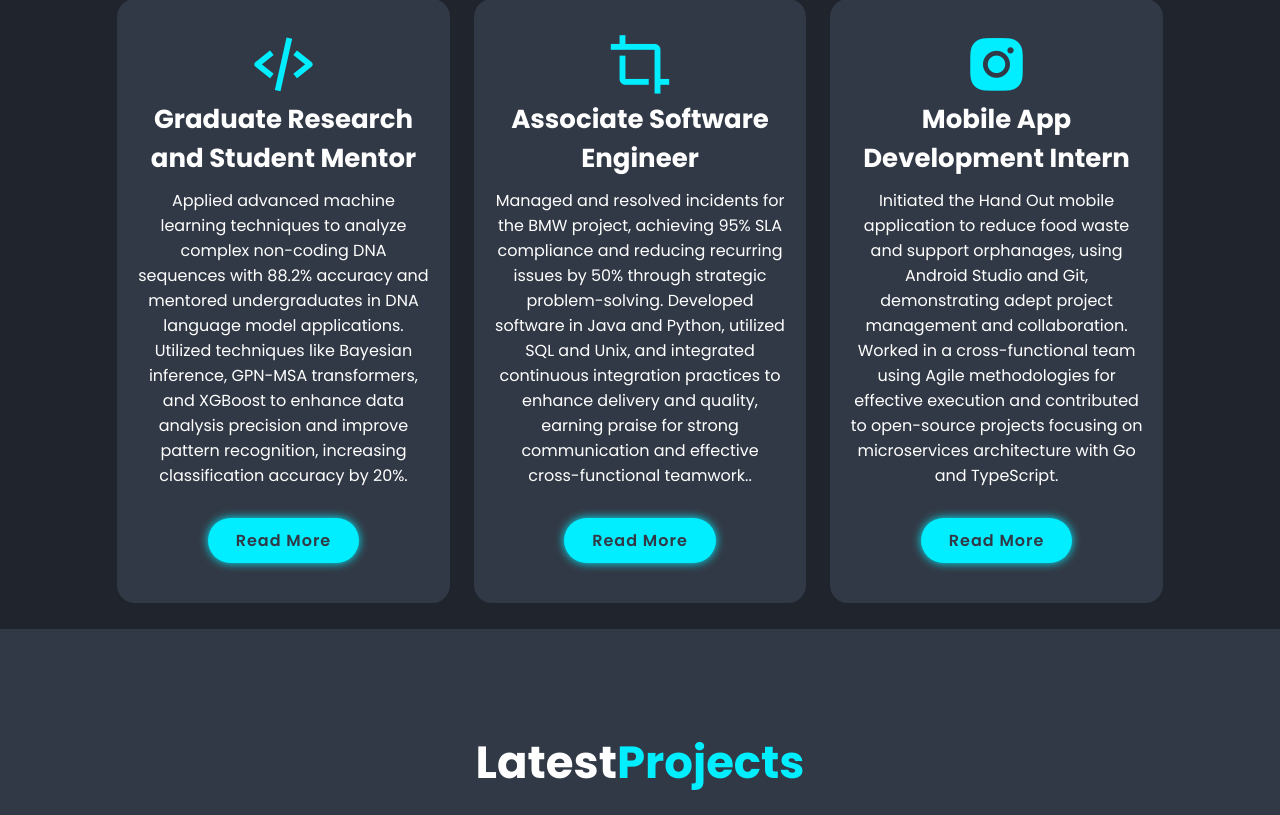
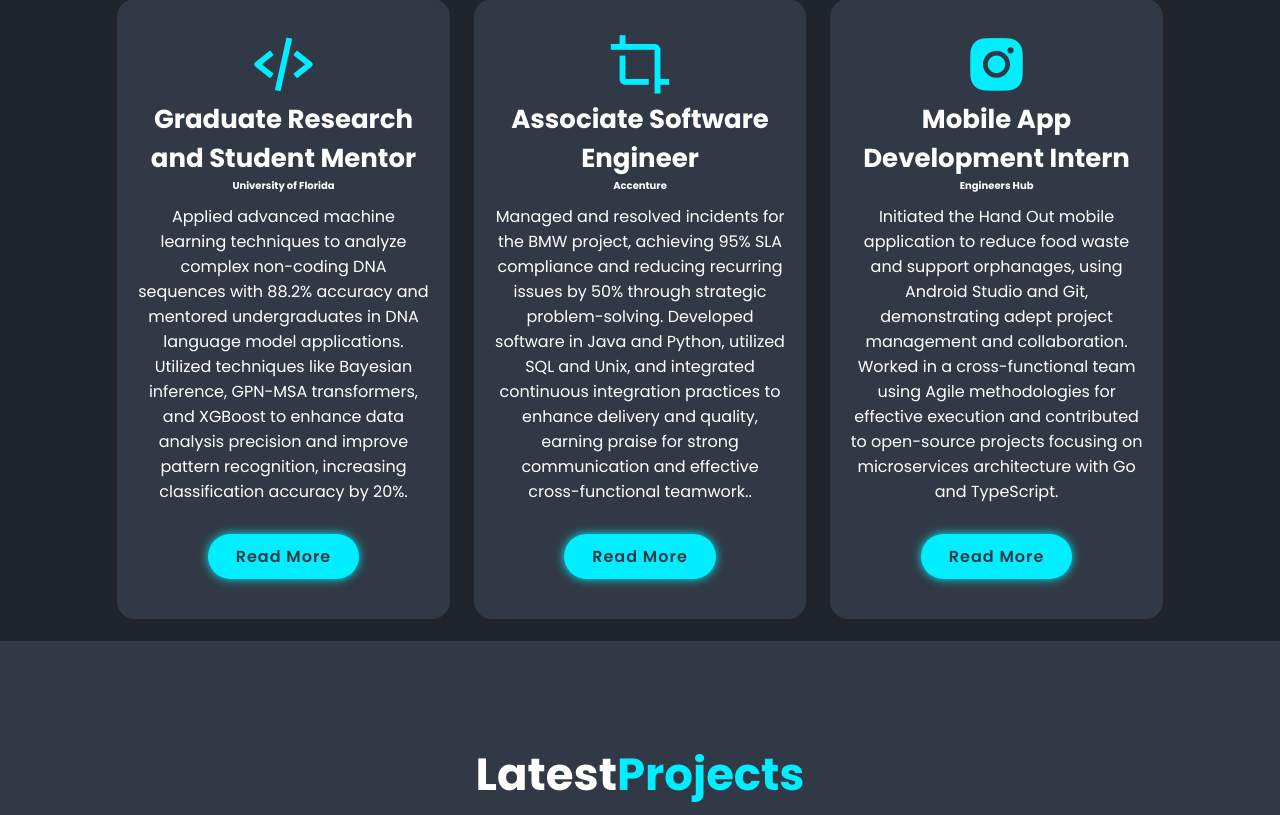
Before and after one commit to nandutejaswini/nandutejaswini, a plain HTML site: page index.html in a window 1280 px wide. Shown: the part 1771-2586 px from the top of the page. Drawn offline with nearby package versions, Linux system fonts and the light colour scheme.

Commit message:
Update index.html

```diff
--- a/index.html
+++ b/index.html
@@ -50,13 +50,14 @@
                  <a href="#"class="btn">Read More</a>
             </div>
         </section>
-        <section class="#services"id="services">
+       <section class="#services"id="services">
             <h2 class="heading">My<span>Experience</span></h2>
 
             <div class="services-container">
                 <div class="services-box">
                     <i class='bx bx-code-alt'></i>
                     <h3>Graduate Research and Student Mentor</h3>
+                    <h4>University of Florida</h4>
                     <p>Applied advanced machine learning techniques to analyze complex non-coding DNA sequences with 88.2% accuracy and mentored undergraduates in DNA language model applications. Utilized techniques like Bayesian inference, GPN-MSA transformers,
                         and XGBoost to enhance data analysis precision and improve pattern recognition, increasing classification accuracy by 20%.</p>
                     <a href="#"class="btn">Read More</a>
@@ -65,6 +66,7 @@
                 <div class="services-box">
                     <i class='bx bx-crop' ></i>
                     <h3>Associate Software Engineer</h3>
+                    <h4>Accenture</h4>
                     <p>Managed and resolved incidents for the BMW project, achieving 95% SLA compliance and reducing recurring issues by 50% through strategic problem-solving. Developed software in Java and Python, utilized SQL and Unix, and integrated continuous integration practices to enhance delivery and quality, earning praise for strong communication and effective cross-functional teamwork..</p>
                     <a href="#"class="btn">Read More</a>
                 </div>
@@ -72,6 +74,7 @@
                 <div class="services-box">
                     <i class='bx bxl-instagram-alt' ></i>
                     <h3>Mobile App Development Intern</h3>
+                    <h4>Engineers Hub</h4>
                     <p>Initiated the Hand Out mobile application to reduce food waste and support orphanages, using Android Studio and Git, demonstrating adept project management and collaboration. Worked in a cross-functional team using Agile methodologies for effective execution and contributed to open-source projects focusing on microservices architecture with Go and TypeScript.</p>
                     <a href="#"class="btn">Read More</a>
                 </div>
```
